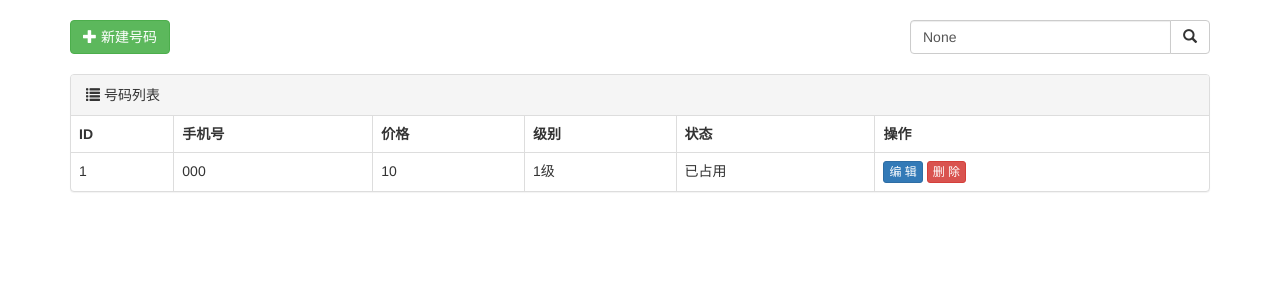
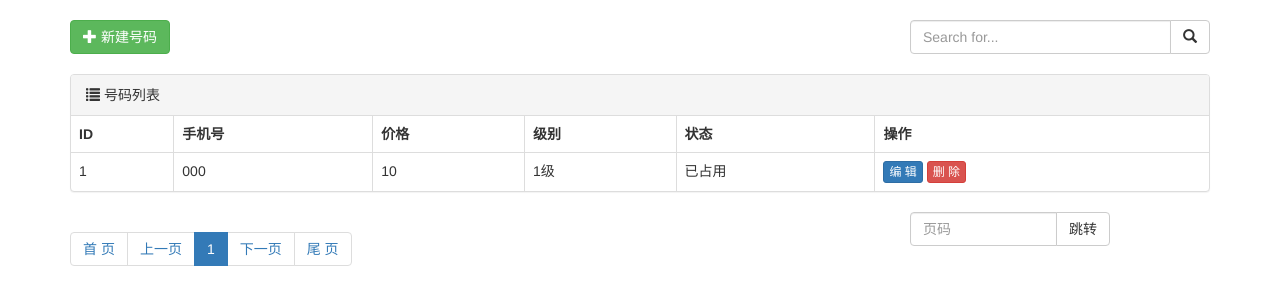
Before and after one commit to jiangszzzzz/ERMS0831, a Django app: page /pretty/list/ in a window 1280 px wide. Shown: the part 52-357 px from the top of the page. Run offline with Django 3.2, Linux system fonts and the light colour scheme; tables that the repository leaves empty hold one stand-in row (values such as "Sample post"); some libraries are stand-ins or nearby versions.

Commit message:
Prettynum list paging

```diff
--- a/app01/templates/pretty_list.html
+++ b/app01/templates/pretty_list.html
@@ -10,7 +10,8 @@
         <div style="float: right ; width: 300px">
             <form method="get">
                 <div class="input-group">
-                    <input type="text" name="q" class="form-control" placeholder="Search for..." value="{{ search_data }}">
+                    <input type="text" name="q" class="form-control" placeholder="Search for..."
+                           value="{{ search_data }}">
                     <span class="input-group-btn">
                         <button class="btn btn-default" type="submit">
                             <span class="glyphicon glyphicon-search" aria-hidden="true"></span>
@@ -58,8 +59,23 @@
             {% endfor %}
             </tbody>
         </table>
-
     </div>
 
+    <div style="margin-bottom: 30px" class=clearfix>
 
+        <ul class="pagination">
+            {{ page_string }}
+        </ul>
+
+        <div style="float: right ; width: 300px">
+            <form method="get">
+                <div class="input-group" style="width: 200px">
+                    <input type="text" name="page" class="form-control" placeholder="页码">
+                    <span class="input-group-btn">
+                    <button class="btn btn-default" type="submit">跳转</button>
+                </span>
+                </div>
+            </form>
+        </div>
+    </div>
 {% endblock %}
--- a/app01/views.py
+++ b/app01/views.py
@@ -3,6 +3,7 @@ from app01 import models
 from django import forms
 from django.core.validators import RegexValidator
 from django.core.exceptions import ValidationError
+from django.utils.safestring import mark_safe
 
 
 def depart_list(request):
@@ -121,7 +122,7 @@ def user_delete(request, nid):
 
 
 def pretty_list(request):
-
+    # 随机创建500条数据
     # for i in range(10):
     #     for j in range(10):
     #         for k in range(5):
@@ -138,9 +139,83 @@ def pretty_list(request):
     search_data = request.GET.get('q')
     if search_data:
         data_dict["mobile__contains"] = search_data
-    queryset = models.PrettyNum.objects.filter(**data_dict).order_by("-level")
+    else:
+        search_data = ""
 
-    return render(request, "pretty_list.html", {"queryset": queryset, "search_data": search_data}, )
+    # 根据用户访问的页码，计算出起始位置
+    page = int(request.GET.get('page', 1))
+    page_size = 10
+    start = (page - 1) * page_size
+    end = page * page_size
+
+    queryset = models.PrettyNum.objects.filter(**data_dict).order_by("-level")[start:end]
+    # 统计数据库中的数据个数
+    total_count = models.PrettyNum.objects.filter(**data_dict).order_by("-level").count()
+    # 页码总数
+    total_page_count, mod = divmod(total_count, page_size)
+    if mod:
+        total_page_count += 1
+
+    # 显示当前页的前五页与后五页
+    plus = 5
+    if total_page_count <= 2 * plus:
+        # 数据库数据少
+        start_page = 1
+        end_page = total_page_count
+    else:
+        # 数据库数据多
+        if page <= plus:
+            start_page = 1
+            end_page = 2 * plus
+        else:
+            if page + plus > total_page_count:
+                start_page = total_page_count - 2 * plus + 1
+                end_page = total_page_count
+            else:
+                start_page = page - plus + 1
+                end_page = page + plus
+    # 页码
+    page_str_list = []
+    # 首页
+    firstv = '<li><a href="/pretty/list/?page={}">首 页</a></li>'.format(1)
+    page_str_list.append(firstv)
+
+    # 上一页
+    if page > 1:
+        prev = '<li><a href="/pretty/list/?page={}">上一页</a></li>'.format(page - 1)
+    else:
+        prev = '<li><a href="/pretty/list/?page={}">上一页</a></li>'.format(1)
+    page_str_list.append(prev)
+
+    for i in range(start_page, end_page + 1):
+        if i == page:
+            ele = '<li class = "active"><a href="/pretty/list/?page={}">{}</a></li>'.format(i, i)
+        else:
+            ele = '<li><a href="/pretty/list/?page={}">{}</a></li>'.format(i, i)
+        page_str_list.append(ele)
+
+    # 下一页
+    if page < total_page_count:
+        nextv = '<li><a href="/pretty/list/?page={}">下一页</a></li>'.format(page + 1)
+    else:
+        nextv = '<li><a href="/pretty/list/?page={}">下一页</a></li>'.format(total_page_count)
+    page_str_list.append(nextv)
+
+    # 尾页
+    lastv = '<li><a href="/pretty/list/?page={}">尾 页</a></li>'.format(total_page_count)
+    page_str_list.append(lastv)
+
+    page_string = mark_safe("".join(page_str_list))
+    '''
+    <li><a href="/pretty/list/?page=1">1</a></li>
+    <li><a href="/pretty/list/?page=2">2</a></li>
+    <li><a href="/pretty/list/?page=3">3</a></li>
+    <li><a href="/pretty/list/?page=4">4</a></li>
+    <li><a href="?page=5">5</a></li>
+    '''
+
+    return render(request, "pretty_list.html",
+                  {"queryset": queryset, "search_data": search_data, "page_string": page_string, })
 
 
 ############################## 靓号提交 先建form类
```
